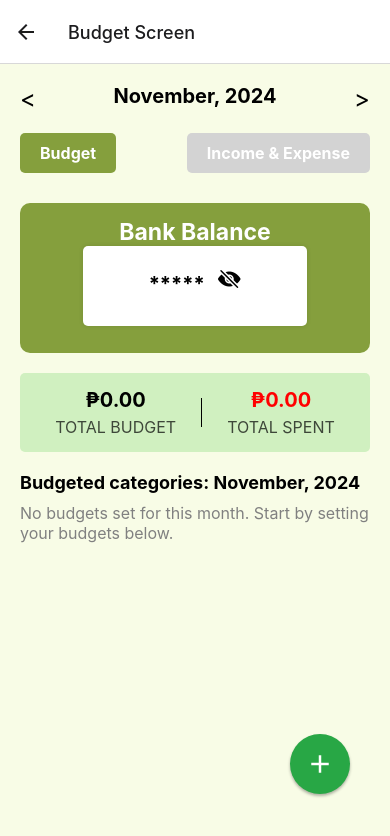
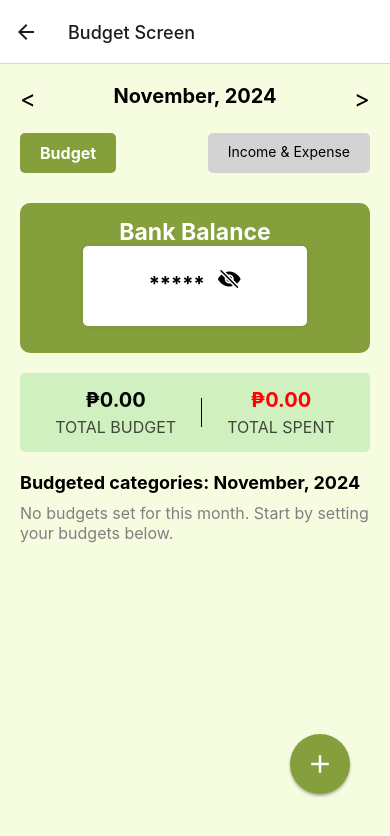
Before and after one commit to FieryInfantry/Capstone, a React Native app: screen /BudgetScreen in a window 390 px wide. Shown: the top 836 px of the page. Built offline with nearby package versions, Linux system fonts and the light colour scheme.

Commit message:
Added dark mode in budget and side nav

```diff
--- a/Screens/BankListScreen.js
+++ b/Screens/BankListScreen.js
@@ -142,6 +142,8 @@ const BankListScreen = () => {
                   padding: 15,
                   borderRadius: 8,
                   backgroundColor: theme === 'dark' ? '#2A2A2A' : '#FFF',
+                  borderColor: "#859F3D",
+                  borderWidth: 1,
                 }}
               >
                 <Text style={{ color: theme === 'dark' ? '#fff' : '#000' }}>Name: {item.name}</Text>
--- a/Screens/BudgetScreen.js
+++ b/Screens/BudgetScreen.js
@@ -9,6 +9,7 @@ import styles from "../Styles/BudgetStyles";
 import { useCallback } from "react";
 import Icon from 'react-native-vector-icons/Ionicons';
 import BudgetStyles from "../Styles/BudgetStyles";
+import { useUser } from "../Context/UserContext";
 
 const categories = [
   { id: '1', name: 'Baby', icon: '🍼' },
@@ -32,7 +33,8 @@ const BudgetScreen = () => {
   const [incomes, setIncomes] = useState([]);
   // Fetch bank balance (simulated function)
   const [isVisible, setIsVisible] = useState(false); // State to manage visibility of the amount
-
+  const { theme } = useUser(); // 'dark' or 'light'
+  const isDarkMode = theme === 'dark';
   const toggleVisibility = () => {
     setIsVisible(!isVisible); // Toggle visibility
   };
@@ -69,6 +71,8 @@ const BudgetScreen = () => {
       Alert.alert('Error', 'An error occurred while fetching the bank balance');
     }
   };
+
+
 
   const fetchExpenses = async () => {
     try {
@@ -408,7 +412,39 @@ const BudgetScreen = () => {
       Alert.alert('Error', 'An error occurred while deleting the expense');
     }
   };
-
+  const dynamicStyles = {
+    container: {
+      flex: 1,
+      backgroundColor: isDarkMode ? '#1A1A19' : '#F6FCDF',
+    },
+    text: {
+      color: isDarkMode ? '#FFF' : '#000',
+    },
+    card: {
+      backgroundColor: isDarkMode ? '#2A2A2A' : '#FFF',
+      borderRadius: 8,
+      padding: 10,
+      marginVertical: 8,
+    },
+    button: {
+      backgroundColor: isDarkMode ? '#31511E' : '#859F3D',
+      borderRadius: 5,
+      padding: 10,
+      justifyContent: 'center',
+      alignItems: 'center',
+    },
+    floatingButton: {
+      position: 'absolute',
+      bottom: 20,
+      right: 20,
+      backgroundColor: '#4CAF50',
+      borderRadius: 50,
+      width: 50,
+      height: 50,
+      justifyContent: 'center',
+      alignItems: 'center',
+    },
+  };
 
 
 
@@ -427,7 +463,7 @@ const BudgetScreen = () => {
     return (
       <View style={{ flex: 1 }}>
         {/* Summary Section */}
-<View style={BudgetStyles.summary}>
+<View style={[BudgetStyles.summary, {}]}>
   <View style={BudgetStyles.amountContainer}>
     <Text style={BudgetStyles.summaryAmount}>
       ₱{Object.values(updatedBudgets).reduce((sum, b) => sum + (b.limit || 0), 0).toFixed(2)}
@@ -448,7 +484,7 @@ const BudgetScreen = () => {
 
 
         {/* Budgeted Categories */}
-        <Text style={BudgetStyles.sectionHeader}>
+        <Text style={[BudgetStyles.sectionHeader, {color : theme === 'dark' ? '#fff' : '#000'}]}>
           Budgeted categories: {getMonthName(month)}, {year}
         </Text>
         {Object.keys(updatedBudgets).length > 0 ? (
@@ -459,11 +495,11 @@ const BudgetScreen = () => {
             }))}
             keyExtractor={(item) => item.name}
             renderItem={({ item }) => (
-              <View style={BudgetStyles.budgetCard}>
-                <Text style={BudgetStyles.budgetCardHeader}>{item.name}</Text>
-                <Text style={BudgetStyles.budgetDetails}>Limit: ₱{item.limit.toFixed(2)}</Text>
-                <Text style={BudgetStyles.budgetDetails}>Spent: ₱{item.spent.toFixed(2)}</Text>
-                <Text style={BudgetStyles.budgetDetails}>
+              <View style={[BudgetStyles.budgetCard, {backgroundColor: theme === 'dark' ? '#2A2A2A' : '#fff' }]}>
+                <Text style={[BudgetStyles.budgetCardHeader,{ color: theme === 'dark' ? '#fff' : '#000' }]}>{item.name}</Text>
+                <Text style={[BudgetStyles.budgetDetails, { color: theme === 'dark' ? '#fff' : '#000' }]}>Limit: ₱{item.limit.toFixed(2)}</Text>
+                <Text style={[BudgetStyles.budgetDetails, { color: theme === 'dark' ? '#fff' : '#000' }]}>Spent: ₱{item.spent.toFixed(2)}</Text>
+                <Text style={[BudgetStyles.budgetDetails, { color: theme === 'dark' ? '#fff' : '#000' }]}>
                   Remaining: ₱{calculateRemaining(item.limit, item.spent).toFixed(2)}
                 </Text>
                 <View style={BudgetStyles.progressBar}>
@@ -511,10 +547,10 @@ const BudgetScreen = () => {
 
     return (
       <View style={BudgetStyles.incomeExpenseContainer}>
-        <Text style={BudgetStyles.incomeExpenseText}>Income & Expense:</Text>
+        <Text style={[BudgetStyles.sectionHeader,{ color: theme === 'dark' ? '#fff' : '#000' }]}>Income & Expense:</Text>
 
         {/* Income Section */}
-        <Text style={BudgetStyles.sectionHeader}>Income</Text>
+        <Text style={[BudgetStyles.sectionHeader,{ color: theme === 'dark' ? '#fff' : '#000' }]}>Income</Text>
         {incomes.length > 0 ? (
           <FlatList
             data={getLimitedItems(incomes)}
@@ -522,18 +558,19 @@ const BudgetScreen = () => {
             renderItem={({ item }) => {
               const amount = parseFloat(item.amount);
               return (
-                <View style={BudgetStyles.cardContainer}>
-                  <View style={BudgetStyles.incomeCard}>
-                    <Text style={BudgetStyles.incomeName}>{item.name}</Text>
-                    <Text style={BudgetStyles.incomeAmount}>
-                      ₱+{!isNaN(amount) ? amount.toFixed(2) : 'Invalid amount'}
+                <View style={[BudgetStyles.cardContainer, {backgroundColor: theme === 'dark' ? '#1A1A19' : '#F6FCDF'}]}>
+                  <View style={[BudgetStyles.expenseCard, {backgroundColor: theme === 'dark' ? '#2a2a2a' : '#F6FCDF'}]}>
+                    <Text style={[BudgetStyles.budgetCardHeader, { color: theme === 'dark' ? '#fff' : '#000' }]}>{item.name}</Text>
+                    <Text style={[BudgetStyles.budgetDetails, { color: theme === 'dark' ? '#fff' : '#000' }]}>
+
+                       ₱+{!isNaN(amount) ? amount.toFixed(2) : 'Invalid amount'}
                     </Text>
                     <View style={BudgetStyles.incomeDetailsContainer}>
-                      <Text style={BudgetStyles.incomeCategory}>Category: {item.category}</Text>
-                      <Text style={BudgetStyles.incomeDate}>
+                    <Text style={[BudgetStyles.budgetDetails, { color: theme === 'dark' ? '#fff' : '#000' }]}>Category: {item.category}</Text>
+                      <Text style={[BudgetStyles.budgetDetails, { color: theme === 'dark' ? '#fff' : '#000' }]}>
                         Date: {item.date ? new Date(item.date).toLocaleDateString() : 'N/A'}
                       </Text>
-                      <Text style={BudgetStyles.incomeBank}>Bank: {item.bank || 'N/A'}</Text>
+                      <Text style={[BudgetStyles.budgetDetails, { color: theme === 'dark' ? '#fff' : '#000' }]}>Bank: {item.bank || 'N/A'}</Text>
                     </View>
                     <TouchableOpacity
                       style={BudgetStyles.deleteButton}
@@ -551,7 +588,7 @@ const BudgetScreen = () => {
         )}
 
         {/* Expense Section */}
-        <Text style={BudgetStyles.sectionHeader}>Expenses</Text>
+        <Text style={[BudgetStyles.sectionHeader,{ color: theme === 'dark' ? '#fff' : '#000' }]}>Expenses</Text>
         {expenses.length > 0 ? (
           <FlatList
             data={getLimitedItems(expenses)}
@@ -559,18 +596,18 @@ const BudgetScreen = () => {
             renderItem={({ item }) => {
               const amount = parseFloat(item.amount);
               return (
-                <View style={BudgetStyles.cardContainer}>
-                  <View style={BudgetStyles.expenseCard}>
-                    <Text style={BudgetStyles.expenseName}>{item.name}</Text>
-                    <Text style={BudgetStyles.expenseAmount}>
+                <View style={[BudgetStyles.cardContainer, {backgroundColor: theme === 'dark' ? '#1A1A19' : '#F6FCDF'}]}>
+                  <View style={[BudgetStyles.expenseCard, {backgroundColor: theme === 'dark' ? '#2a2a2a' : '#F6FCDF'}]}>
+                    <Text style={[BudgetStyles.budgetCardHeader, { color: theme === 'dark' ? '#fff' : '#000' }]}>{item.name}</Text>
+                    <Text style={[BudgetStyles.budgetDetails, { color: theme === 'dark' ? '#fff' : '#000' }]}>
                       ₱-{!isNaN(amount) ? amount.toFixed(2) : 'Invalid amount'}
                     </Text>
                     <View style={BudgetStyles.expenseDetailsContainer}>
-                      <Text style={BudgetStyles.expenseCategory}>Category: {item.category}</Text>
-                      <Text style={BudgetStyles.expenseDate}>
+                      <Text style={[BudgetStyles.budgetDetails,{ color: theme === 'dark' ? '#fff' : '#000' }]}>Category: {item.category}</Text>
+                      <Text style={[BudgetStyles.budgetDetails, { color: theme === 'dark' ? '#fff' : '#000' }]}>
                         Date: {item.date ? new Date(item.date).toLocaleDateString() : 'N/A'}
                       </Text>
-                      <Text style={BudgetStyles.expenseBank}>Bank: {item.bank || 'N/A'}</Text>
+                      <Text style={[BudgetStyles.budgetDetails, { color: theme === 'dark' ? '#fff' : '#000' }]}>Bank: {item.bank || 'N/A'}</Text>
                     </View>
                     <TouchableOpacity
                       style={BudgetStyles.deleteButton}
@@ -601,49 +638,73 @@ const BudgetScreen = () => {
   };
 
 
-
-
-
-
-
   return (
-    <View style={BudgetStyles.container}>
+    <View style={[BudgetStyles.container, {backgroundColor: theme === 'dark' ? '#1A1A19' : '#F6FCDF'}]}>
       <View style={BudgetStyles.monthSelector}>
         <TouchableOpacity onPress={handlePrevMonth}>
-          <Text style={BudgetStyles.arrow}>{"<"}</Text>
+          <Text style={[BudgetStyles.arrow,{color: theme === 'dark' ? '#fff' : '#000'}]}>{"<"}</Text>
         </TouchableOpacity>
-        <Text style={BudgetStyles.monthText}>{getMonthName(month)}, {year}</Text>
+        <Text style={[BudgetStyles.monthText, {color: theme === 'dark' ? '#fff' : '#000'}]}>{getMonthName(month)}, {year}</Text>
         <TouchableOpacity onPress={handleNextMonth}>
-          <Text style={BudgetStyles.arrow}>{">"}</Text>
+          <Text style={[BudgetStyles.arrow, {color: theme === 'dark' ? '#fff' : '#000'}]}>{">"}</Text>
         </TouchableOpacity>
       </View>
       <View style={BudgetStyles.navBar}>
       <TouchableOpacity
   style={[
     BudgetStyles.navButton,
-    { backgroundColor: activeScreen === "Budget" ? "#FFFFFF" : "#D3D3D3" }, // White for active, gray for inactive
-    activeScreen === "Budget" && BudgetStyles.activeButton,
+    {
+      backgroundColor: activeScreen === "Budget"
+        ? (theme === 'dark' ? "#2A2A2A" : "#FFFFFF") // Dark background for active button in dark mode, white in light mode
+        : "#D3D3D3", // Gray for inactive button
+    },
+    activeScreen === "Budget" && BudgetStyles.activeButton, // Additional active button styling if needed
   ]}
   onPress={() => setActiveScreen("Budget")}
 >
-  <Text style={BudgetStyles.navButtonText}>Budget</Text>
+  <Text
+    style={[
+      BudgetStyles.navButtonText,
+      {
+        color: activeScreen === "Budget"
+          ? (theme === 'dark' ? "#FFFFFF" : "#fff") // White text in dark mode, black text in light mode for active state
+          : "#000000", // Default text color for inactive button
+      }
+    ]}
+  >
+    Budget
+  </Text>
 </TouchableOpacity>
+
+
+
 <TouchableOpacity
   style={[
     BudgetStyles.navButton,
-    { backgroundColor: activeScreen === "IncomeExpense" ? "#FFFFFF" : "#D3D3D3" }, // White for active, gray for inactive
-    activeScreen === "IncomeExpense" && BudgetStyles.activeButton,
-
+    {
+      backgroundColor: activeScreen === "IncomeExpence"
+        ? (theme === 'dark' ? "#2A2A2A" : "#FFFFFF") // Dark background for active button in dark mode, white in light mode
+        : "#D3D3D3", // Gray for inactive button
+    },
+    activeScreen === "IncomeExpense" && BudgetStyles.activeButton, // Additional active button styling if needed
   ]}
   onPress={() => setActiveScreen("IncomeExpense")}
 >
-  <Text style={BudgetStyles.navButtonText}>Income & Expense</Text>
+  <Text
+    style={{
+      color: activeScreen === "IncomeExpense"
+        ? (theme === 'dark' ? "#FFFFFF" : "#fff") // White text for dark mode, black for light mode
+        : "#000000", // Default color for inactive state
+    }}
+  >
+    Income & Expense
+  </Text>
 </TouchableOpacity>
 
       </View>
 
       {/* Display the bank balance */}
-      <View style={BudgetStyles.outerContainer}>
+      <View style={[BudgetStyles.outerContainer, {backgroundColor: theme === 'dark' ? '#31511E' : '#859F3D'}]}>
         <Text style={BudgetStyles.bankBalanceText}>Bank Balance</Text>
       <View style={BudgetStyles.innerContainer}>
 
--- a/Screens/ExpenseInputScreen.js
+++ b/Screens/ExpenseInputScreen.js
@@ -177,7 +177,7 @@ const ExpenseInputScreen = ({ navigation }) => {
           </TouchableOpacity>
         </View>
 
-        <View>
+        <View style={ExpenseStyle.modalButtonsContainer}>
         <TouchableOpacity onPress={handleSubmitExpense} style={[ExpenseStyle.button, {backgroundColor: isDarkMode ? '#31511E' : '#859F3D'}]}>
         <Text style={[ExpenseStyle.buttonText, { color: isDarkMode ? '#FFF' : '#fff' }]}>Submit Expense</Text>
           </TouchableOpacity>
--- a/Screens/IncomeInputScreen.js
+++ b/Screens/IncomeInputScreen.js
@@ -151,7 +151,7 @@ const IncomeInputScreen = ({ navigation }) => {
           </TouchableOpacity>
         </View>
 
-        <View>
+        <View style={ExpenseStyle.modalButtonsContainer}>
         <TouchableOpacity onPress={handleSubmitIncome} style={[ExpenseStyle.button, {backgroundColor: isDarkMode ? '#31511E' : '#859F3D'}]}>
         <Text style={[ExpenseStyle.buttonText, { color: isDarkMode ? '#FFF' : '#fff' }]}>Submit Income</Text>
           </TouchableOpacity>
--- a/Screens/InsuranceScreen.js
+++ b/Screens/InsuranceScreen.js
@@ -320,6 +320,8 @@ return (
                 padding: 15,
                 borderRadius: 8,
                 backgroundColor: theme === 'dark' ? '#2A2A2A' : '#FFF',
+                borderColor: "#859F3D",
+                borderWidth: 1,
               }}
             >
               <Text style={{ color: theme === 'dark' ? '#fff' : '#000' }}>
@@ -414,6 +416,8 @@ return (
           padding: 15,
           borderRadius: 8,
           backgroundColor: theme === 'dark' ? '#2A2A2A' : '#FFF',
+          borderColor: "#859F3D",
+          borderWidth: 1,
         }}
       >
         {/* Investment Amount */}
--- a/Screens/SideNavModal.js
+++ b/Screens/SideNavModal.js
@@ -1,9 +1,13 @@
 import React, { useState, useEffect } from 'react';
 import { View, Text, TouchableOpacity, Modal, StyleSheet, Animated } from 'react-native';
 import { Entypo } from '@expo/vector-icons'; // Import Entypo icons
+import { useUser } from '../Context/UserContext';
 
-const SideNavModal = ({ userData, navigation, handleLogout, modalVisible, onClose, theme }) => {
+
+const SideNavModal = ({ userData, navigation, handleLogout, modalVisible, onClose }) => {
   const [slideAnim] = useState(new Animated.Value(250)); // Start position off-screen to the right
+    const {theme } = useUser();
+
 
   useEffect(() => {
     if (modalVisible) {
--- a/Styles/BudgetStyles.js
+++ b/Styles/BudgetStyles.js
@@ -1,4 +1,5 @@
 import { StyleSheet } from 'react-native';
+
 
 const BudgetStyles = StyleSheet.create({
     container: {
@@ -81,6 +82,8 @@ const BudgetStyles = StyleSheet.create({
       padding: 15,
       borderRadius: 5,
       marginBottom: 10,
+      borderColor: "#859F3D",
+      borderWidth: 1
     },
     budgetCardHeader: { fontSize: 18, fontWeight: "bold" },
     budgetDetails: { fontSize: 16 },
@@ -162,6 +165,14 @@ const BudgetStyles = StyleSheet.create({
       fontSize: 16,
       textAlign: "center",
     },
+    expenseCard:{
+      backgroundColor: "#fff",
+      padding: 15,
+      borderRadius: 5,
+      marginBottom: 10,
+      borderColor: "#859F3D",
+      borderWidth: 1
+    },
     incomeExpenseContainer: {
       flex: 1, // Allow the container to take up full screen height
       paddingHorizontal: 15,
@@ -171,7 +182,7 @@ const BudgetStyles = StyleSheet.create({
       position: 'absolute',
       bottom: 30, // Position the button near the bottom of the screen
       right: 20, // Align to the right
-      backgroundColor: '#28A745',
+      backgroundColor: '#859F3D',
       width: 60,
       height: 60,
       borderRadius: 30, // Make it circular
--- a/Styles/ExpenseInput.js
+++ b/Styles/ExpenseInput.js
@@ -24,7 +24,7 @@ const ExpenseStyle = StyleSheet.create({
     borderRadius: 8,
     alignItems: 'center',
     justifyContent: 'center',
-    height: 40, // Reduced height for a more compact button
+    height: 50, // Reduced height for a more compact button
     elevation: 2, // Added elevation for consistency
     backgroundColor:"#859F3D"
   },
@@ -122,6 +122,8 @@ const ExpenseStyle = StyleSheet.create({
     flexDirection: 'row',
     justifyContent: 'space-between', // Align buttons horizontally
     marginBottom: 20,
+    height: 68,
+
   },
   submitButton: {
     flex: 1,
```
